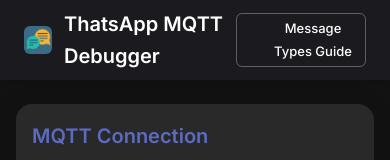
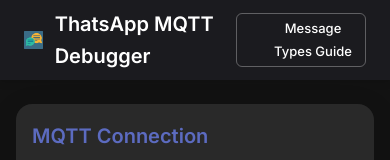
Before and after one commit to SkitterDsg/ThatsAppMQTTDebugger, a Next.js app: page / in a window 390 px wide. Shown: the top 160 px of the page. Built offline with nearby package versions, Linux system fonts and the light colour scheme; some icons are missing.

Commit message:
Replace img tag with next/image component for optimized image handling in Home page
• Updated the logo display in the Home component to use the next/image for better performance and responsiveness
• Wrapped the Image component in a Box for consistent styling and layout control

```diff
--- a/pages/index.tsx
+++ b/pages/index.tsx
@@ -1,6 +1,7 @@
 import { Box, Container, Typography, AppBar, Toolbar, Link, Stack } from '@mui/material';
 import { motion } from 'framer-motion';
 import Head from 'next/head';
+import Image from 'next/image';
 import dynamic from 'next/dynamic';
 import { useEffect } from 'react';
 import { useMQTT } from '../contexts/MQTTContext';
@@ -48,13 +49,14 @@ export default function Home() {
                 gap: 1.5,
                 flexGrow: 1
               }}>
-                <img
-                  src="/thatsapp.png"
-                  alt="ThatsApp Logo"
-                  width="28"
-                  height="28"
-                  style={{ borderRadius: '6px' }}
-                />
+                <Box sx={{ width: 28, height: 28, position: 'relative', borderRadius: '6px', overflow: 'hidden' }}>
+                  <Image
+                    src="/thatsapp.png"
+                    alt="ThatsApp Logo"
+                    fill
+                    style={{ objectFit: 'contain' }}
+                  />
+                </Box>
                 <Typography variant="h6" component="div" sx={{ fontWeight: 600 }}>
                   ThatsApp MQTT Debugger
                 </Typography>
```
